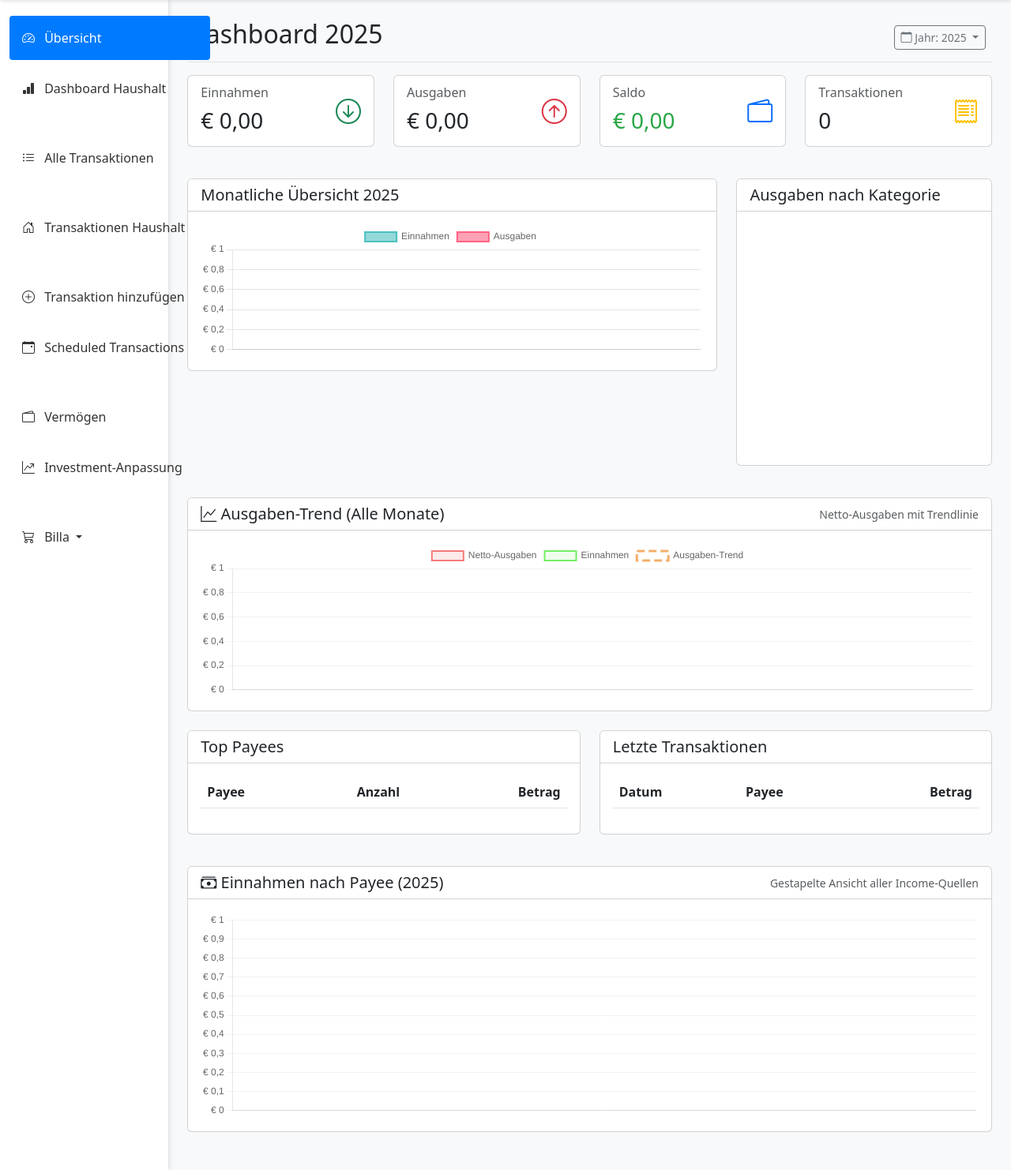
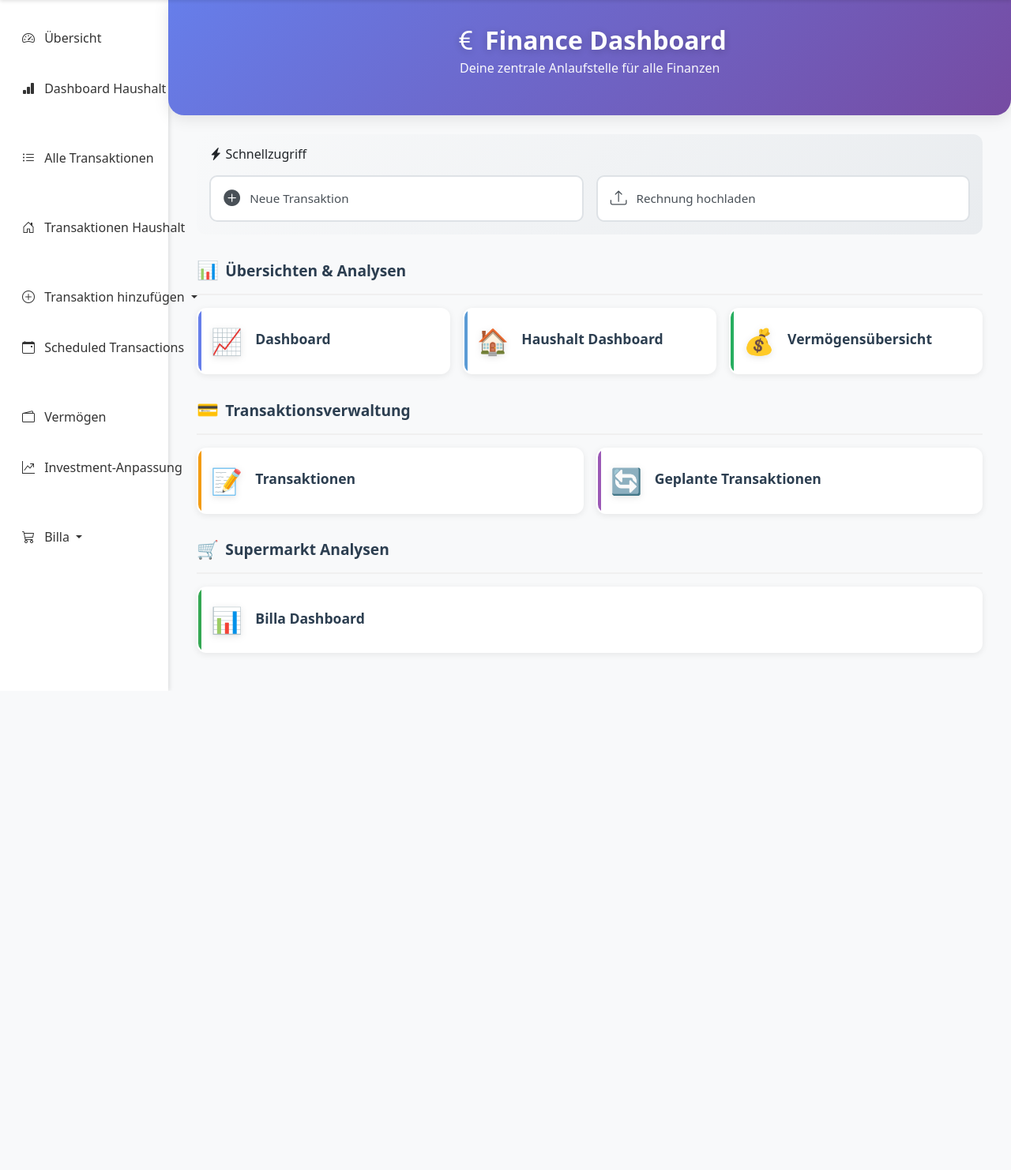
Before and after one commit to sigi-campus02/finance_dashboard, a Django app: page / in a window 1280 px wide. Shown: the part 56-1538 px from the top of the page at 79% size. After the commit the page ends 930 px from the top, so only its background shows below. Run offline with Django 5.2, Linux system fonts and the light colour scheme; the visitor is signed in with stand-in values (Sample User, id 1); data that the repository does not hold is empty; a map, chart or similar area stays blank; parts of the project's set-up code (start-up, migrations or seed data) failed here and were passed over.

Commit message:
Überarbeitungen Layout

```diff
--- a/finance/templates/finance/base.html
+++ b/finance/templates/finance/base.html
@@ -139,7 +139,7 @@
     <!-- Navbar -->
     <nav class="navbar navbar-dark bg-primary">
         <div class="container-fluid">
-            <a class="navbar-brand" href="{% url 'finance:dashboard' %}">
+            <a class="navbar-brand" href="{% url 'finance:home' %}">
                 <i class="bi bi-currency-euro"></i> Finance Dashboard
             </a>
             <!-- Toggler nur auf Mobile sichtbar -->
@@ -162,21 +162,19 @@
                             <i class="bi bi-bar-chart-fill"></i> Dashboard Haushalt
                         </a>
                     </li>
-                    <li class="nav-item dropdown">
-                        <a class="nav-link dropdown-toggle" href="#" id="transactionsDropdown" role="button" data-bs-toggle="dropdown" aria-expanded="false">
-                            <i class="bi bi-list-ul"></i> Transaktionen
+                    {% if user.username != 'robert' %}
+                    <li>
+                        <a class="nav-link" href="{% url 'finance:transactions' %}">
+                        <i class="bi bi-list"></i> Alle Transaktionen
                         </a>
-                        <ul class="dropdown-menu" aria-labelledby="transactionsDropdown">
-                            {% if user.username != 'robert' %}
-                            <li><a class="dropdown-item" href="{% url 'finance:transactions' %}">
-                                <i class="bi bi-list"></i> Alle Transaktionen
-                            </a></li>
-                            {% endif %}
-                            <li><a class="dropdown-item" href="{% url 'finance:household_transactions' %}">
-                                <i class="bi bi-house-door"></i> Transaktionen Haushalt
-                            </a></li>
-                        </ul>
                     </li>
+                    {% endif %}
+                    <li>
+                        <a class="nav-link" href="{% url 'finance:household_transactions' %}">
+                        <i class="bi bi-house-door"></i> Transaktionen Haushalt
+                        </a>
+                    </li>
+
                     <li class="nav-item dropdown">
                         <a class="nav-link dropdown-toggle" href="#" id="addTransactionDropdown" role="button" data-bs-toggle="dropdown" aria-expanded="false">
                             <i class="bi bi-plus-circle"></i> Transaktion hinzufügen
@@ -305,12 +303,16 @@
                                 Übersicht
                             </a>
                         </li>
+                        {% endif %}
+
                         <li class="nav-item">
                             <a class="nav-link {% if request.resolver_match.url_name == 'household_dashboard' %}active{% endif %}"
                                href="{% url 'finance:household_dashboard' %}">
                                 <i class="bi bi-bar-chart-fill"></i> Dashboard Haushalt
                             </a>
                         </li>
+
+                        {% if user.username != 'robert' %}
                         <li class="nav-item">
                             <a class="nav-link {% if request.resolver_match.url_name == 'transactions' %}active{% endif %}"
                                href="{% url 'finance:transactions' %}">
@@ -319,6 +321,7 @@
                             </a>
                         </li>
                         {% endif %}
+
                         <li class="nav-item">
                             <a class="nav-link {% if request.resolver_match.url_name == 'household_transactions' %}active{% endif %}"
                                href="{% url 'finance:household_transactions' %}">
@@ -326,6 +329,7 @@
                                 Transaktionen Haushalt
                             </a>
                         </li>
+
                         <li class="nav-item dropdown">
                             <a class="nav-link dropdown-toggle" href="#" id="addTransactionDropdown" role="button" data-bs-toggle="dropdown" aria-expanded="false">
                                 <i class="bi bi-plus-circle"></i> Transaktion hinzufügen
@@ -339,6 +343,7 @@
                                 </a></li>
                             </ul>
                         </li>
+
                         {% if user.username != 'robert' %}
                         <li class="nav-item">
                             <a class="nav-link {% if request.resolver_match.url_name == 'scheduled_transactions' or request.resolver_match.url_name == 'scheduled_transaction_create' or request.resolver_match.url_name == 'scheduled_transaction_edit' %}active{% endif %}"
@@ -347,6 +352,7 @@
                                 Scheduled Transactions
                             </a>
                         </li>
+
                         <li class="nav-item">
                             <a class="nav-link {% if request.resolver_match.url_name == 'asset_overview' %}active{% endif %}"
                                href="{% url 'finance:asset_overview' %}">
--- /dev/null
+++ b/finance/templates/finance/home.html
@@ -0,0 +1,469 @@
+{% extends 'finance/base.html' %}
+
+{% block title %}Finance Dashboard - Startseite{% endblock %}
+
+{% block extra_css %}
+<style>
+    /* Hero Section */
+    .hero-section {
+        background: linear-gradient(135deg, #667eea 0%, #764ba2 100%);
+        color: white;
+        padding: 2rem 0;
+        margin: -1.5rem -1.5rem 1.5rem -1.5rem;
+        border-radius: 0 0 20px 20px;
+        box-shadow: 0 4px 20px rgba(0,0,0,0.1);
+    }
+
+    .hero-content {
+        text-align: center;
+    }
+
+    .hero-title {
+        font-size: 2rem;
+        font-weight: 700;
+        margin-bottom: 0.25rem;
+        text-shadow: 0 2px 10px rgba(0,0,0,0.2);
+    }
+
+    .hero-subtitle {
+        font-size: 1rem;
+        opacity: 0.95;
+        font-weight: 300;
+    }
+
+    /* Section Headers */
+    .section-header {
+        margin: 2rem 0 1rem 0;
+        padding-bottom: 0.5rem;
+        border-bottom: 2px solid #f0f0f0;
+    }
+
+    .section-title {
+        font-size: 1.2rem;
+        font-weight: 600;
+        color: #2c3e50;
+        display: flex;
+        align-items: center;
+        gap: 0.5rem;
+    }
+
+    .section-icon {
+        font-size: 1.4rem;
+    }
+
+    /* Navigation Cards */
+    .nav-grid {
+        display: grid;
+        grid-template-columns: repeat(auto-fit, minmax(280px, 1fr));
+        gap: 1rem;
+        margin-bottom: 1.5rem;
+    }
+
+    .nav-card {
+        background: white;
+        border-radius: 12px;
+        padding: 1rem;
+        box-shadow: 0 2px 8px rgba(0,0,0,0.08);
+        transition: all 0.3s cubic-bezier(0.4, 0, 0.2, 1);
+        cursor: pointer;
+        text-decoration: none;
+        color: inherit;
+        display: flex;
+        align-items: center;
+        gap: 1rem;
+        position: relative;
+        overflow: hidden;
+        border: 2px solid transparent;
+    }
+
+    .nav-card::before {
+        content: '';
+        position: absolute;
+        top: 0;
+        left: 0;
+        width: 4px;
+        height: 100%;
+        background: var(--card-color, #667eea);
+        transition: width 0.3s ease;
+    }
+
+    .nav-card:hover {
+        transform: translateY(-4px);
+        box-shadow: 0 8px 16px rgba(0,0,0,0.12);
+        border-color: var(--card-color, #667eea);
+    }
+
+    .nav-card:hover::before {
+        width: 100%;
+        opacity: 0.05;
+    }
+
+    .card-icon {
+        font-size: 2rem;
+        flex-shrink: 0;
+        filter: drop-shadow(0 2px 4px rgba(0,0,0,0.1));
+    }
+
+    .card-content {
+        flex-grow: 1;
+        min-width: 0;
+    }
+
+    .card-title {
+        font-size: 1.1rem;
+        font-weight: 600;
+        margin-bottom: 0.25rem;
+        color: #2c3e50;
+    }
+
+    .card-description {
+        font-size: 0.85rem;
+        color: #6c757d;
+        line-height: 1.4;
+        display: none;
+    }
+
+    .card-stats {
+        display: none;
+    }
+
+    .stat-item {
+        display: flex;
+        align-items: center;
+        gap: 0.4rem;
+        font-size: 0.85rem;
+        color: #495057;
+    }
+
+    .stat-icon {
+        color: var(--card-color, #667eea);
+    }
+
+    /* Color Themes für Cards */
+    .card-dashboard { --card-color: #667eea; }
+    .card-household { --card-color: #5b9bd5; }
+    .card-transactions { --card-color: #f39c12; }
+    .card-scheduled { --card-color: #9b59b6; }
+    .card-assets { --card-color: #27ae60; }
+    .card-billa { --card-color: #34a853; }
+
+    /* Quick Actions */
+    .quick-actions {
+        background: linear-gradient(135deg, #f8f9fa 0%, #e9ecef 100%);
+        border-radius: 12px;
+        padding: 1rem;
+        margin-bottom: 1.5rem;
+    }
+
+    .quick-actions h5 {
+        font-size: 1rem;
+        margin-bottom: 0.75rem;
+    }
+
+    .quick-action-btn {
+        display: flex;
+        align-items: center;
+        gap: 0.75rem;
+        padding: 0.75rem 1rem;
+        background: white;
+        border: 2px solid #dee2e6;
+        border-radius: 10px;
+        transition: all 0.3s ease;
+        text-decoration: none;
+        color: #495057;
+        font-weight: 500;
+        font-size: 0.95rem;
+    }
+
+    .quick-action-btn:hover {
+        border-color: #667eea;
+        color: #667eea;
+        transform: translateX(5px);
+        box-shadow: 0 4px 12px rgba(102, 126, 234, 0.2);
+    }
+
+    .quick-action-icon {
+        font-size: 1.3rem;
+    }
+
+    /* Mobile Optimierungen */
+    @media (max-width: 768px) {
+        .hero-section {
+            margin: -1rem -1rem 1rem -1rem;
+            padding: 1.5rem 1rem;
+        }
+
+        .hero-title {
+            font-size: 1.5rem;
+        }
+
+        .hero-subtitle {
+            font-size: 0.9rem;
+        }
+
+        .nav-grid {
+            grid-template-columns: 1fr;
+            gap: 0.75rem;
+        }
+
+        .section-header {
+            margin: 1.5rem 0 0.75rem 0;
+        }
+
+        .section-title {
+            font-size: 1.1rem;
+        }
+
+        .section-icon {
+            font-size: 1.2rem;
+        }
+
+        .card-icon {
+            font-size: 1.75rem;
+        }
+
+        .card-title {
+            font-size: 1rem;
+        }
+
+        .quick-actions {
+            padding: 0.75rem;
+            margin-bottom: 1rem;
+        }
+
+        .quick-actions h5 {
+            font-size: 0.95rem;
+            margin-bottom: 0.5rem;
+        }
+
+        .quick-action-btn {
+            padding: 0.65rem 0.85rem;
+            font-size: 0.9rem;
+        }
+
+        .quick-action-icon {
+            font-size: 1.2rem;
+        }
+
+        .nav-card {
+            padding: 0.85rem;
+        }
+    }
+
+    /* Animations */
+    @keyframes fadeInUp {
+        from {
+            opacity: 0;
+            transform: translateY(30px);
+        }
+        to {
+            opacity: 1;
+            transform: translateY(0);
+        }
+    }
+
+    .nav-card {
+        animation: fadeInUp 0.6s ease-out backwards;
+    }
+
+    .nav-card:nth-child(1) { animation-delay: 0.1s; }
+    .nav-card:nth-child(2) { animation-delay: 0.2s; }
+    .nav-card:nth-child(3) { animation-delay: 0.3s; }
+    .nav-card:nth-child(4) { animation-delay: 0.4s; }
+    .nav-card:nth-child(5) { animation-delay: 0.5s; }
+    .nav-card:nth-child(6) { animation-delay: 0.6s; }
+</style>
+{% endblock %}
+
+{% block content %}
+<!-- Hero Section -->
+<div class="hero-section">
+    <div class="container hero-content">
+        <h1 class="hero-title">
+            <i class="bi bi-currency-euro"></i> Finance Dashboard
+        </h1>
+        <p class="hero-subtitle">Deine zentrale Anlaufstelle für alle Finanzen</p>
+    </div>
+</div>
+
+<div class="container">
+    <!-- Quick Actions -->
+    <div class="quick-actions">
+        <h5 class="mb-3"><i class="bi bi-lightning-charge-fill"></i> Schnellzugriff</h5>
+        <div class="row g-3">
+            <div class="col-md-6">
+                <a href="{% url 'finance:add_transaction' %}" class="quick-action-btn w-100">
+                    <i class="bi bi-plus-circle-fill quick-action-icon"></i>
+                    <span>Neue Transaktion</span>
+                </a>
+            </div>
+            {% if user.username != 'robert' %}
+            <div class="{% if user.username != 'robert' %}col-md-6{% else %}col-12{% endif %}">
+                <a href="{% url 'finance:billa_import' %}" class="quick-action-btn w-100">
+                    <i class="bi bi-upload quick-action-icon"></i>
+                    <span>Rechnung hochladen</span>
+                </a>
+            </div>
+            {% endif %}
+        </div>
+    </div>
+
+    <!-- Hauptbereiche -->
+    {% if user.username != 'robert' %}
+    <div class="section-header">
+        <h2 class="section-title">
+            <span class="section-icon">📊</span>
+            Übersichten & Analysen
+        </h2>
+    </div>
+
+    <div class="nav-grid">
+        <!-- Dashboard -->
+        <a href="{% url 'finance:dashboard' %}" class="nav-card card-dashboard">
+            <div class="card-icon">📈</div>
+            <div class="card-content">
+                <div class="card-title">Dashboard</div>
+                <div class="card-description">
+                    Deine persönliche Finanzübersicht mit allen wichtigen Kennzahlen und Trends
+                </div>
+            </div>
+        </a>
+
+        <!-- Haushalt Dashboard -->
+        <a href="{% url 'finance:household_dashboard' %}" class="nav-card card-household">
+            <div class="card-icon">🏠</div>
+            <div class="card-content">
+                <div class="card-title">Haushalt Dashboard</div>
+                <div class="card-description">
+                    Detaillierte Analyse deiner Haushaltsausgaben mit Kategorien und Trends
+                </div>
+            </div>
+        </a>
+
+        <!-- Vermögen -->
+        <a href="{% url 'finance:asset_overview' %}" class="nav-card card-assets">
+            <div class="card-icon">💰</div>
+            <div class="card-content">
+                <div class="card-title">Vermögensübersicht</div>
+                <div class="card-description">
+                    Verwalte deine Investments, Konten und verfolge die Entwicklung deines Vermögens
+                </div>
+            </div>
+        </a>
+    </div>
+    {% else %}
+    <!-- Hauptbereiche für Robert -->
+    <div class="section-header">
+        <h2 class="section-title">
+            <span class="section-icon">📊</span>
+            Übersicht
+        </h2>
+    </div>
+
+    <div class="nav-grid">
+        <!-- Haushalt Dashboard -->
+        <a href="{% url 'finance:household_dashboard' %}" class="nav-card card-household">
+            <div class="card-icon">🏠</div>
+            <div class="card-content">
+                <div class="card-title">Haushalt Dashboard</div>
+                <div class="card-description">
+                    Detaillierte Analyse der Haushaltsausgaben mit Kategorien und Trends
+                </div>
+            </div>
+        </a>
+
+        <!-- Haushalt Transaktionen -->
+        <a href="{% url 'finance:household_transactions' %}" class="nav-card card-transactions">
+            <div class="card-icon">📝</div>
+            <div class="card-content">
+                <div class="card-title">Haushalt Transaktionen</div>
+                <div class="card-description">
+                    Alle Haushaltsbuchungen im Überblick - filtern, suchen und analysieren
+                </div>
+            </div>
+        </a>
+    </div>
+    {% endif %}
+
+    <!-- Transaktionsverwaltung -->
+    {% if user.username != 'robert' %}
+    <div class="section-header">
+        <h2 class="section-title">
+            <span class="section-icon">💳</span>
+            Transaktionsverwaltung
+        </h2>
+    </div>
+
+    <div class="nav-grid">
+        <!-- Transaktionen -->
+        <a href="{% url 'finance:transactions' %}" class="nav-card card-transactions">
+            <div class="card-icon">📝</div>
+            <div class="card-content">
+                <div class="card-title">Transaktionen</div>
+                <div class="card-description">
+                    Alle deine Transaktionen im Überblick - filtern, suchen und analysieren
+                </div>
+            </div>
+        </a>
+
+        <!-- Geplante Transaktionen -->
+        <a href="{% url 'finance:scheduled_transactions' %}" class="nav-card card-scheduled">
+            <div class="card-icon">🔄</div>
+            <div class="card-content">
+                <div class="card-title">Geplante Transaktionen</div>
+                <div class="card-description">
+                    Verwalte wiederkehrende Zahlungen wie Miete, Abos und regelmäßige Ausgaben
+                </div>
+            </div>
+        </a>
+    </div>
+    {% endif %}
+
+    <!-- Billa Bereich -->
+    <div class="section-header">
+        <h2 class="section-title">
+            <span class="section-icon">🛒</span>
+            Supermarkt Analysen
+        </h2>
+    </div>
+
+    <div class="nav-grid">
+        <!-- Billa Dashboard -->
+        <a href="{% url 'finance:billa_dashboard' %}" class="nav-card card-billa">
+            <div class="card-icon">📊</div>
+            <div class="card-content">
+                <div class="card-title">Billa Dashboard</div>
+                <div class="card-description">
+                    Detaillierte Analysen deiner Billa-Einkäufe mit Produkten, Marken und Preisentwicklung
+                </div>
+            </div>
+        </a>
+    </div>
+</div>
+
+<script>
+    // Smooth scroll für bessere UX
+    document.querySelectorAll('a[href^="#"]').forEach(anchor => {
+        anchor.addEventListener('click', function (e) {
+            e.preventDefault();
+            const target = document.querySelector(this.getAttribute('href'));
+            if (target) {
+                target.scrollIntoView({
+                    behavior: 'smooth',
+                    block: 'start'
+                });
+            }
+        });
+    });
+
+    // Card hover animation enhancement
+    document.querySelectorAll('.nav-card').forEach(card => {
+        card.addEventListener('mouseenter', function() {
+            this.style.transform = 'translateY(-8px) scale(1.02)';
+        });
+        card.addEventListener('mouseleave', function() {
+            this.style.transform = '';
+        });
+    });
+</script>
+{% endblock %}
--- a/finance/urls.py
+++ b/finance/urls.py
@@ -6,7 +6,10 @@
 
 urlpatterns = [
     # Haupt-Seiten
-    path('', views.dashboard, name='dashboard'),
+    path('', views.home, name='home'),
+
+    path('dashboard/', views.dashboard, name='dashboard'),
+
     path('transactions/', views.transactions_list, name='transactions'),
     path('transactions/household/', views.household_transactions, name='household_transactions'),
     path('transactions/add/', views.add_transaction, name='add_transaction'),
--- a/finance/views.py
+++ b/finance/views.py
@@ -52,6 +52,9 @@
     },
 }
 
+def home(request):
+    """Startseite mit Übersicht aller Bereiche"""
+    return render(request, 'finance/home.html')
 
 def generate_color_shades(rgb_tuple, num_shades=5):
     """
```
